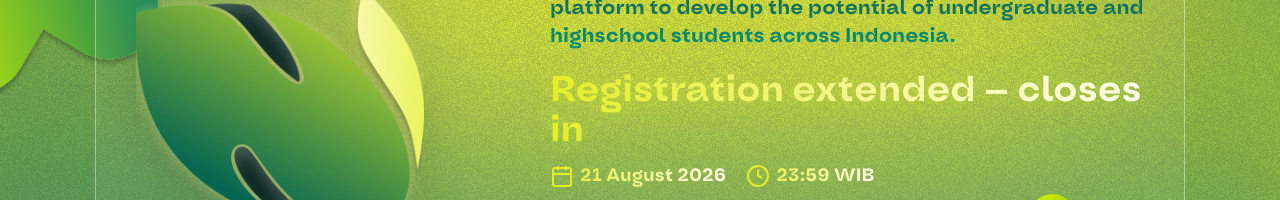
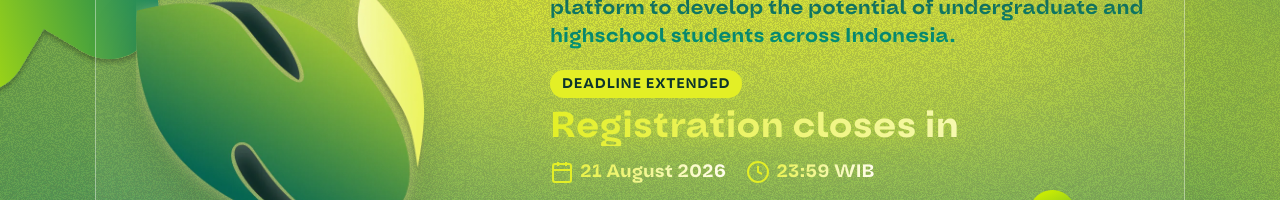
Before and after one commit to enclaireee/nestui2026, a Next.js app: page / in a window 1280 px wide. Shown: the part 283-483 px from the top of the page. Built offline with nearby package versions, Linux system fonts and the light colour scheme; no server answers.

Commit message:
fixed extended deadline title

```diff
--- a/app/branding/mainpage/section/hero.tsx
+++ b/app/branding/mainpage/section/hero.tsx
@@ -93,8 +93,12 @@ export function Hero() {
             NEST UI is the largest series of scientific competitions and festivals facilitated by IME FTUI, serving as a platform to develop the potential of undergraduate and highschool students across Indonesia.
           </p>
 
-          <p className={`mt-5 text-2xl font-semibold text-gradient-brand sm:text-3xl md:text-4xl ${GLOW}`}>
-            Registration extended — closes in
+          <span className="mt-5 inline-block rounded-full bg-brand-lime px-3 py-1 text-xs font-black uppercase tracking-wider text-brand-green sm:text-sm">
+            Deadline extended
+          </span>
+
+          <p className={`mt-2 text-2xl font-semibold text-gradient-brand sm:text-3xl md:text-4xl ${GLOW}`}>
+            Registration closes in
           </p>
 
           <div className="mt-3 flex flex-wrap items-center gap-x-5 gap-y-1 text-sm font-semibold sm:text-base md:text-lg">
```
